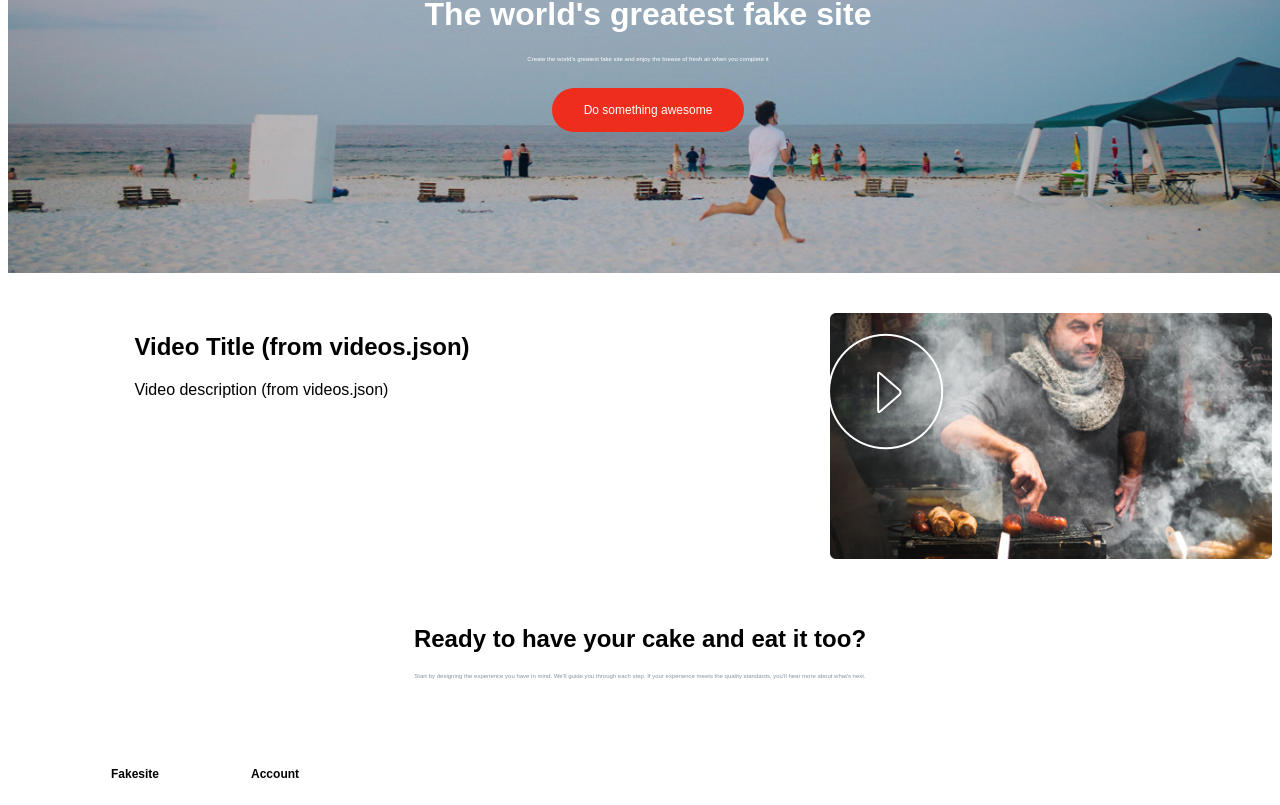
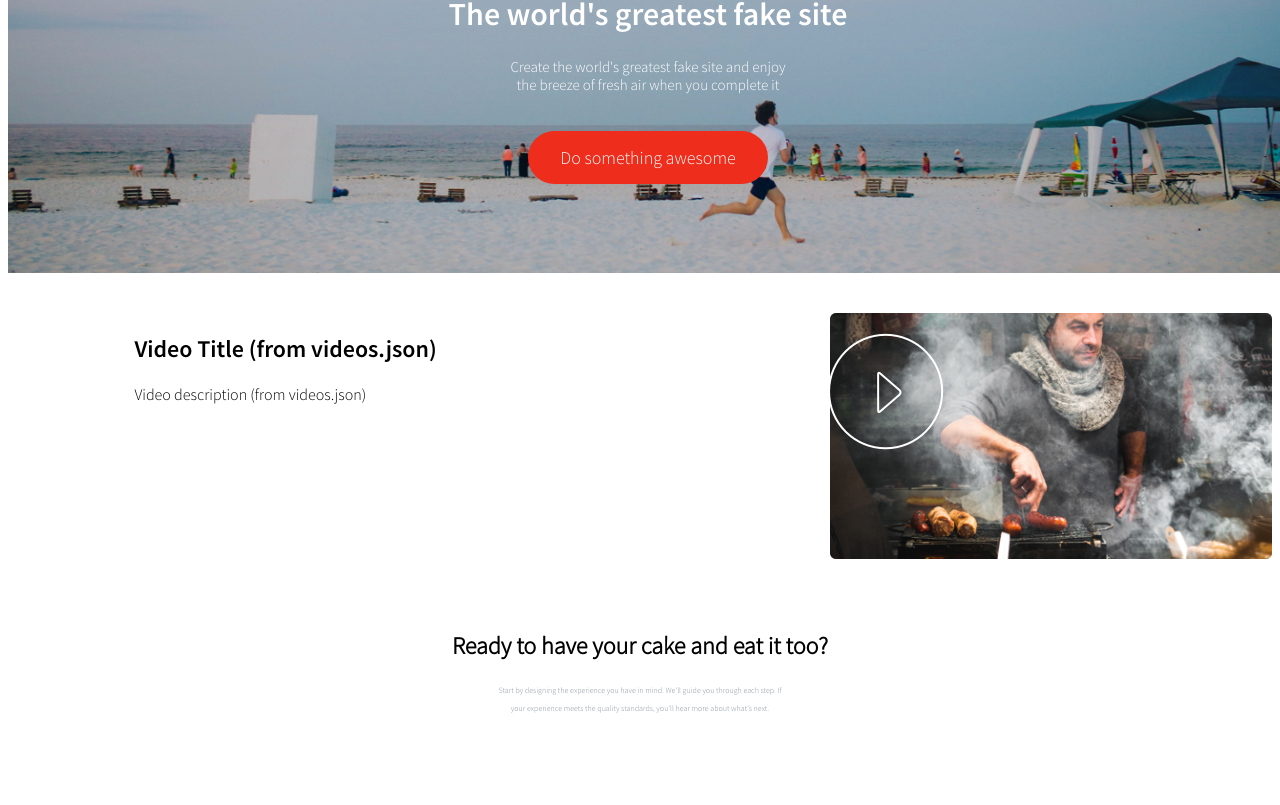
Before and after one commit to samsonyuwono/fake-site, a React app in the folder client/: page / in a window 1280 px wide. Shown: the part 295-1100 px from the top of the page. Built offline with nearby package versions, Linux system fonts and the light colour scheme.

Commit message:
added fonts

```diff
--- a/client/src/components/App.js
+++ b/client/src/components/App.js
@@ -19,7 +19,7 @@ class App extends Component {
         <div className={styles.paragraphContainer}>
         <h2 className={styles.heading}>Ready to have your cake and eat it too?</h2>
         <p className={styles.paragraph}>Start by designing the experience you have in mind.
-        We'll guide you through each step. If your experience meets the quality standards, you'll hear more about what's next.</p>
+        We'll guide you through each step. If <br/> your experience meets the quality standards, you'll hear more about what's next.</p>
         </div>
         <Table />
         <Footer />
--- a/client/src/components/Text.js
+++ b/client/src/components/Text.js
@@ -6,7 +6,7 @@ const Text = () => {
   <div className={styles.textContainer}>
     <h2 className={styles.heading}>The world's greatest fake site</h2>
     <p className={styles.paragraph}>Create the world's greatest fake site and
-    enjoy the breeze of fresh air when you complete it</p>
+    enjoy <br/> the breeze of fresh air when you complete it</p>
     </div>
   )
 }
--- a/client/src/styles/App.css
+++ b/client/src/styles/App.css
@@ -4,7 +4,6 @@
 
 body {
   background: white;
-  font-family: 'Source Sans Pro', sans-serif;
 }
 
 .main {
@@ -24,21 +23,33 @@ body {
   background-blend-mode: screen;
 }
 
+@font-face {
+font-family: Subhead;
+src: url(../assets/fonts/SourceSansPro-Light.otf);
+}
+
+@font-face {
+font-family: SourceSansPro-Regular;
+src: url(../assets/fonts/SourceSansPro-Light.otf);
+}
+
+
 .App {
   position: relative;
 }
 
 .heading {
   text-align: center;
-  font-family: 'Source Sans Pro', sans-serif;
+  font-family: SubHead;
 }
 
 .paragraph {
+  line-height: 18px;
   text-align: center;
-  font-size: 40%;
-  font-size: 35%;
+  font-size: 22px;
+  font-size: 50%;
   padding-bottom: 40px;
-  font-family: 'Source Sans Pro', sans-serif;
+  font-family: SourceSansPro-Regular;
   color: #88939E;
 }
 
--- a/client/src/styles/Button.css
+++ b/client/src/styles/Button.css
@@ -6,9 +6,9 @@
   text-align: center;
   text-decoration: none;
   display: inline-block;
-  font-size: 12px;
+  font-size: 18px;
   border-radius: 50px 50px 50px 50px;
-  font-family: 'Source Sans Pro', sans-serif;
+  font-family: ButtonFont;
   position: relative;
 }
 
@@ -16,3 +16,8 @@
   text-align: center;
   height: 50%;
 }
+
+@font-face {
+  font-family: ButtonFont;
+  src: url(../assets/fonts/SourceSansPro-Light.otf)
+}
--- a/client/src/styles/Footer.css
+++ b/client/src/styles/Footer.css
@@ -14,7 +14,7 @@
   width: '100%';
   float: right;
   padding-top: 5%;
-  font-family: 'Source Sans Pro', sans-serif;
+  font-family: FooterFont;
   size: 1px;
   text-decoration: none;
 }
@@ -37,3 +37,8 @@
   color: #E8E8E8;
   border-width: 1px;
 }
+
+@font-face {
+font-family: FooterFont;
+src: url(../assets/fonts/SourceSansPro-Regular.otf);
+}
--- a/client/src/styles/Navbar.css
+++ b/client/src/styles/Navbar.css
@@ -1,10 +1,16 @@
 .navbar {
   width: 100%;
-   text-align: center;
-   background-color: white;
-   vertical-align: center;
-   justify-content: space-around;
-   position: relative;
+  text-align: center;
+  background-color: white;
+  vertical-align: center;
+  justify-content: space-around;
+  position: relative;
+  font-family: LinkFont;
+}
+
+@font-face {
+font-family: LinkFont;
+src: url(../assets/fonts/SourceSansPro-Regular.otf);
 }
 
 .link {
@@ -14,8 +20,7 @@
   padding-top: 40px;
   line-height: 28px;
   float: right;
-  /* color: #FFFF; */
-  color: #E8E8E8;
+  color: #FFFF;
   text-decoration: none;
 }
 
@@ -29,7 +34,7 @@
   left:10px;
   top:10px;
   height: auto;
-  width: 90px;
+  width: 9%;
   margin: 0px 15px 15px 0px;
 }
 
--- a/client/src/styles/Table.css
+++ b/client/src/styles/Table.css
@@ -7,8 +7,6 @@
   font-size: 12px;
   padding-top: 40px;
   padding-bottom: 40px;
- font-family: 'Source Sans Pro', sans-serif;
-
 }
 
 
@@ -16,20 +14,36 @@
 .fakeSiteHeader {
   padding-right: 50px;
   padding-bottom: 15px;
+  font-size: 14px;
+  font-family: HeaderFont;
 }
 
 .accountHeader {
   padding-bottom: 15px;
   padding-left: 40px;
+  font-size: 14px;
+  font-family: HeaderFont;
 }
 
 .fakeSiteData {
   color: #88939E;
   line-height: 28px;
+  font-family: ParagraphFont;
 }
 
 .accountData {
   color: #88939E;
   line-height: 28px;
   padding-left: 40px;
+  font-family: ParagraphFont;
 }
+
+@font-face {
+  font-family: HeaderFont;
+  src: url(../assets/fonts/SourceSansPro-Semibold.otf)
+}
+
+@font-face {
+  font-family: ParagraphFont;
+  src: url(../assets/fonts/SourceSansPro-Light.otf)
+}
--- a/client/src/styles/Text.css
+++ b/client/src/styles/Text.css
@@ -7,23 +7,27 @@
 
 .heading {
   font-size: 200%;
-  /* color: #FFFF; */
   color: #FFF;
   line-height: 36px;
-  font-family:
+  font-family: HeaderFont;
 }
 
 .paragraph {
   text-align: center;
   padding-bottom: 22px;
-  font-size: 35%;
-  line-height: 38%;
+  font-size: 15px;
+  line-height: 18px;
   color: #FFF;
   z-index: 2;
-
+  font-family: ParagraphFont;
 }
 
 @font-face {
-  font-family: 'myFirstFont';
-  src: url('../assets/fonts/SourceSansPro-Light.otf')
+  font-family: HeaderFont;
+  src: url(../assets/fonts/SourceSansPro-Light.otf)
 }
+
+@font-face {
+  font-family: ParagraphFont;
+  src: url(../assets/fonts/SourceSansPro-Light.otf)
+}
--- a/client/src/styles/Video.css
+++ b/client/src/styles/Video.css
@@ -14,6 +14,7 @@
   z-index: -1;
   top: 0;
   bottom: 0;
+  filter: #EE2E1D;
 }
 
 .playButton {
@@ -27,8 +28,20 @@
 
 .videoHeading {
   padding-left: 10%;
+  font-family: HeaderFont;
 }
 
 .videoParagraph {
   padding-left: 10%;
+  font-family: ParagraphFont;
 }
+
+@font-face {
+  font-family: HeaderFont;
+  src: url(../assets/fonts/SourceSansPro-Bold.otf)
+}
+
+@font-face {
+  font-family: ParagraphFont;
+  src: url(../assets/fonts/SourceSansPro-Light.otf)
+}
```
Lines whose indentation alone changed are shown as unchanged.
